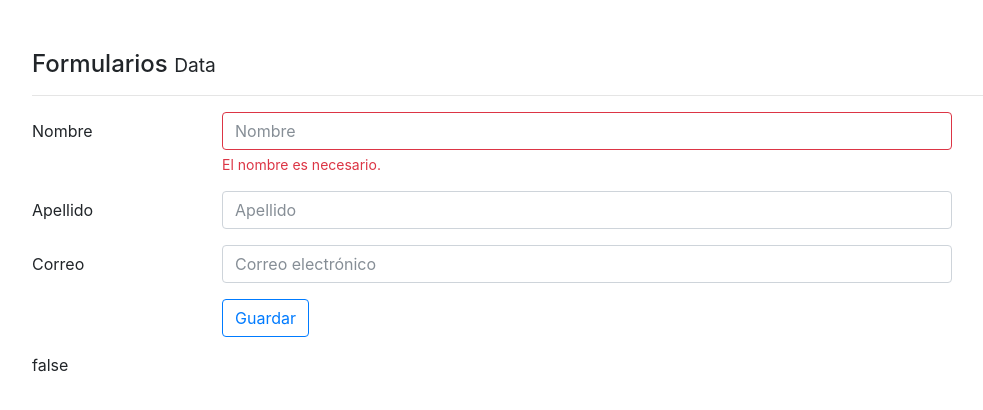
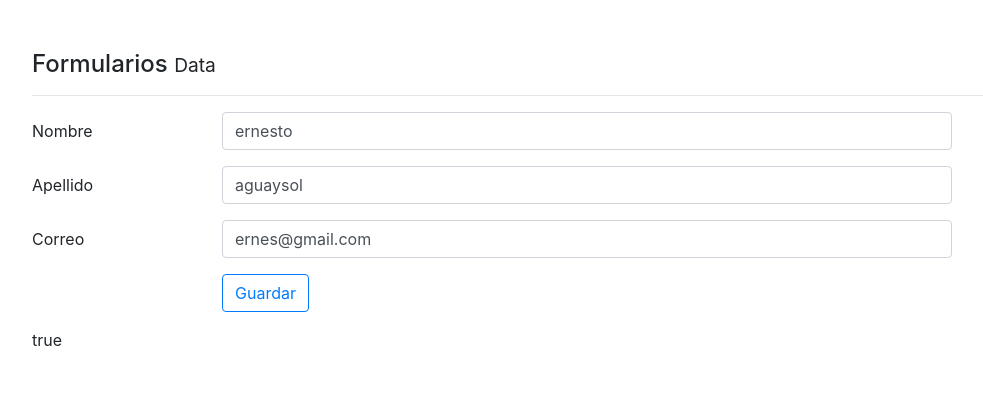
Before and after one commit to ernestoaguaysol/formularios, an Angular app: page / in a window 1280 px wide. Shown: the top 410 px of the page, without its empty margins (53-1036 px from the left). Built offline with nearby package versions, Linux system fonts and the light colour scheme.

Commit message:
this.forma.setValue this.forma.reset

```diff
--- a/src/app/components/data/data.component.html
+++ b/src/app/components/data/data.component.html
@@ -2,21 +2,21 @@
 <hr>
 <form [formGroup]="forma" (ngSubmit)="guardarCambios()">
 
-  <div formGroupName="nombreCompleto">
+  <div formGroupName="nombrecompleto">
 
     <div class="form-group row">
       <label class="col-2 col-form-label">Nombre</label>
       <div class="col-8">
-        <input [ngClass]="{'is-invalid': !forma.controls['nombreCompleto'].controls['nombre'].valid}"
+        <input [ngClass]="{'is-invalid': !forma.controls['nombrecompleto'].controls['nombre'].valid}"
                class="form-control is-invalid"
                type="text"
                placeholder="Nombre"
                formControlName="nombre">
         <div class="invalid-feedback">
-          <div *ngIf="forma.get('nombreCompleto.nombre').errors?.required">
+          <div *ngIf="forma.get('nombrecompleto.nombre').errors?.required">
             El nombre es necesario.
           </div>
-          <div *ngIf="forma.get('nombreCompleto.nombre').errors?.minlength">
+          <div *ngIf="forma.get('nombrecompleto.nombre').errors?.minlength">
             Por lo menos 3 caracteres.
           </div>
         </div>
--- a/src/app/components/data/data.component.ts
+++ b/src/app/components/data/data.component.ts
@@ -8,8 +8,8 @@ import { FormGroup , FormControl , Validators } from '@angular/forms';
 })
 export class DataComponent {
 
-  usuario: Object = {
-    nombreCompleto: {
+  usuario: any = {
+    nombrecompleto: {
       nombre: 'ernesto',
       apellido: 'aguaysol'
     },
@@ -21,18 +21,26 @@ export class DataComponent {
   constructor() {
     this.forma = new FormGroup({
 
-      nombreCompleto: new FormGroup({
-        'nombre': new FormControl('', [Validators.required, Validators.minLength(3)] ),
+      'nombrecompleto': new FormGroup({
+        'nombre': new FormControl('' , [Validators.required, Validators.minLength(3)] ),
         'apellido': new FormControl('', Validators.required)
       }),
       'correo': new FormControl('', [Validators.required, Validators.pattern("[a-z0-9._%+-]+@[a-z0-9.-]+\.[a-z]{2,3}$")])
     });
+
+    this.forma.setValue( this.usuario );
   }
 
 
   guardarCambios() {
     console.log( this.forma.value );
     console.log(  this.forma );
-
+    this.forma.reset( {
+      nombrecompleto: {
+        nombre: '',
+        apellido: ''
+      },
+      correo: ''
+    });
   }
 }
```
